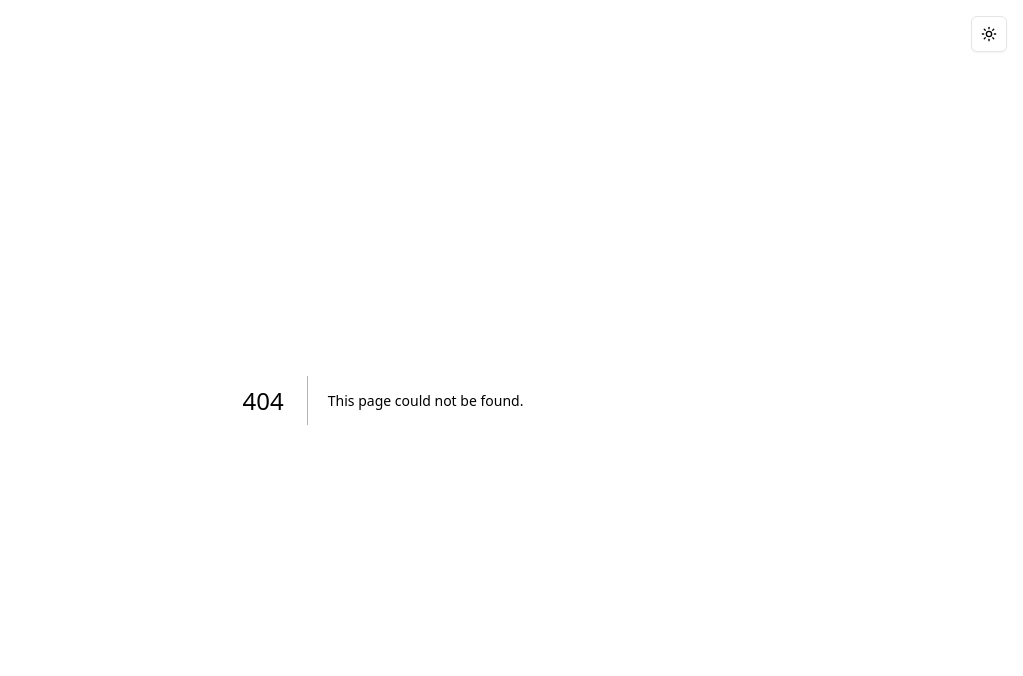
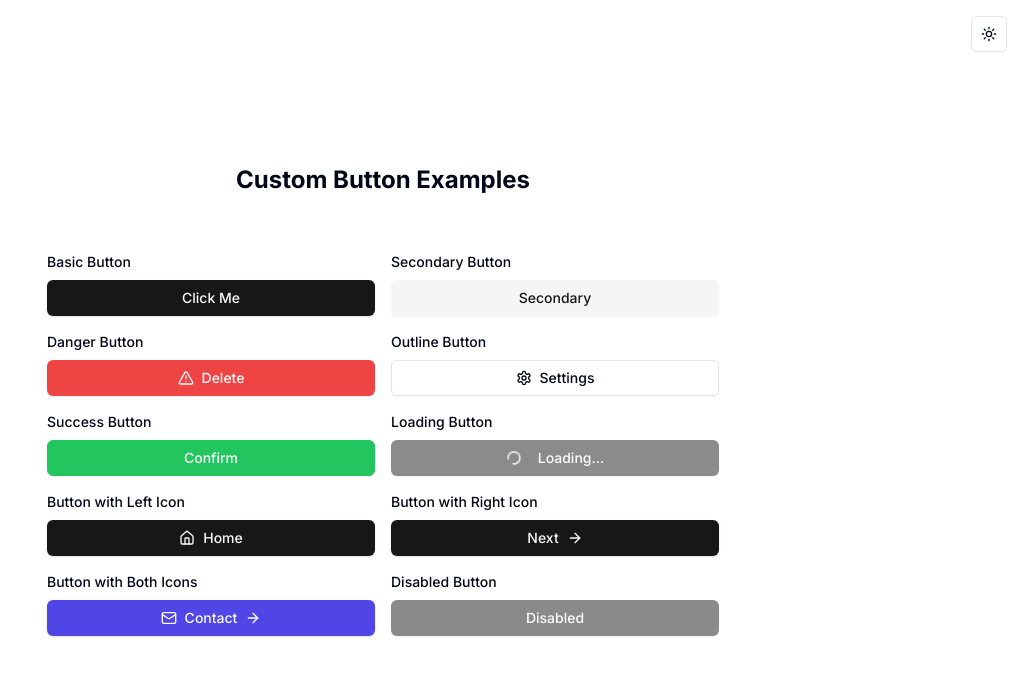
Before and after one commit to mickkhaw1981/nextjs-starter-kit, a Next.js app: page /buttons in a window 1280 px wide. Before the commit this address had no page. Shown: the top 676 px of the page, without its empty margins (257-1280 px from the left). Built offline with nearby package versions, Linux system fonts and the light colour scheme.

Commit message:
custom button component

```diff
--- /dev/null
+++ b/src/app/(demo)/buttons/page.tsx
@@ -0,0 +1,118 @@
+"use client";
+
+import { Home, ArrowRight, Mail, Settings, AlertTriangle } from "lucide-react";
+
+import { PrimaryButton } from "@/components/button/custom-button";
+
+export default function ButtonDemo() {
+  return (
+    <div className="flex min-h-screen flex-col items-center justify-center space-y-8 p-4">
+      <h1 className="mb-6 text-2xl font-bold">Custom Button Examples</h1>
+
+      <div className="grid w-full max-w-2xl grid-cols-1 gap-4 md:grid-cols-2">
+        {/* Basic Button */}
+        <div className="flex flex-col space-y-2">
+          <h2 className="text-sm font-medium">Basic Button</h2>
+          <PrimaryButton
+            title="Click Me"
+            onPress={() => alert("Button clicked!")}
+          />
+        </div>
+
+        {/* Secondary Button */}
+        <div className="flex flex-col space-y-2">
+          <h2 className="text-sm font-medium">Secondary Button</h2>
+          <PrimaryButton
+            title="Secondary"
+            bgVariant="secondary"
+            onPress={() => alert("Secondary button clicked!")}
+          />
+        </div>
+
+        {/* Danger Button */}
+        <div className="flex flex-col space-y-2">
+          <h2 className="text-sm font-medium">Danger Button</h2>
+          <PrimaryButton
+            title="Delete"
+            bgVariant="danger"
+            onPress={() => alert("Danger button clicked!")}
+            IconLeft={AlertTriangle}
+          />
+        </div>
+
+        {/* Outline Button */}
+        <div className="flex flex-col space-y-2">
+          <h2 className="text-sm font-medium">Outline Button</h2>
+          <PrimaryButton
+            title="Settings"
+            bgVariant="outline"
+            onPress={() => alert("Outline button clicked!")}
+            IconLeft={Settings}
+          />
+        </div>
+
+        {/* Success Button */}
+        <div className="flex flex-col space-y-2">
+          <h2 className="text-sm font-medium">Success Button</h2>
+          <PrimaryButton
+            title="Confirm"
+            bgVariant="success"
+            onPress={() => alert("Success button clicked!")}
+          />
+        </div>
+
+        {/* Loading Button */}
+        <div className="flex flex-col space-y-2">
+          <h2 className="text-sm font-medium">Loading Button</h2>
+          <PrimaryButton
+            title="Loading..."
+            isLoading={true}
+            onPress={() => {}}
+          />
+        </div>
+
+        {/* Button with Left Icon */}
+        <div className="flex flex-col space-y-2">
+          <h2 className="text-sm font-medium">Button with Left Icon</h2>
+          <PrimaryButton
+            title="Home"
+            onPress={() => alert("Home button clicked!")}
+            IconLeft={Home}
+          />
+        </div>
+
+        {/* Button with Right Icon */}
+        <div className="flex flex-col space-y-2">
+          <h2 className="text-sm font-medium">Button with Right Icon</h2>
+          <PrimaryButton
+            title="Next"
+            onPress={() => alert("Next button clicked!")}
+            IconRight={ArrowRight}
+          />
+        </div>
+
+        {/* Button with Both Icons */}
+        <div className="flex flex-col space-y-2">
+          <h2 className="text-sm font-medium">Button with Both Icons</h2>
+          <PrimaryButton
+            title="Contact"
+            onPress={() => alert("Contact button clicked!")}
+            IconLeft={Mail}
+            IconRight={ArrowRight}
+            className="bg-indigo-600 hover:bg-indigo-700"
+          />
+        </div>
+
+        {/* Disabled Button */}
+        <div className="flex flex-col space-y-2">
+          <h2 className="text-sm font-medium">Disabled Button</h2>
+          <PrimaryButton
+            title="Disabled"
+            onPress={() => alert("This should not trigger")}
+            disabled={true}
+          />
+        </div>
+      </div>
+    </div>
+  );
+}
--- a/src/app/page.tsx
+++ b/src/app/(root)/page.tsx
@@ -1,4 +1,7 @@
 import { Space_Grotesk as SpaceGrotesk } from "next/font/google";
+import Link from "next/link";
+
+import { Button } from "@/components/ui/button";
 
 const spaceGrotesk = SpaceGrotesk({ subsets: ["latin"] });
 
@@ -7,6 +10,9 @@ export default function Home() {
     <main className="flex min-h-screen flex-col items-center justify-between p-24">
       <div className={spaceGrotesk.className}>
         <h1 className="text-4xl font-bold">Next.js Starter Kit</h1>
+        <Link href="/buttons">
+          <Button className="mx-auto">Go to Buttons</Button>
+        </Link>
       </div>
     </main>
   );
--- /dev/null
+++ b/src/components/button/custom-button.tsx
@@ -0,0 +1,102 @@
+"use client";
+
+import { Loader2, LucideIcon } from "lucide-react";
+import type React from "react";
+
+import { Button } from "@/components/ui/button";
+import { cn } from "@/lib/utils";
+
+// Define the props interface
+export interface PrimaryButtonProps {
+  // Core Props
+  title: string;
+  onPress: () => void;
+
+  // Styling Props
+  bgVariant?: "primary" | "secondary" | "danger" | "outline" | "success";
+  textVariant?: "primary" | "default" | "secondary" | "danger" | "success";
+  className?: string;
+
+  // Icon Props
+  IconLeft?: LucideIcon;
+  IconRight?: LucideIcon;
+
+  // State Props
+  isLoading?: boolean;
+
+  // Additional button props
+  type?: "button" | "submit" | "reset";
+  disabled?: boolean;
+}
+
+export const PrimaryButton: React.FC<PrimaryButtonProps> = ({
+  title,
+  onPress,
+  bgVariant = "primary",
+  textVariant = "default",
+  className = "",
+  IconLeft,
+  IconRight,
+  isLoading = false,
+  type = "button",
+  disabled = false,
+  ...props
+}) => {
+  // Map bgVariant to shadcn/ui button variants
+  const getButtonVariant = () => {
+    switch (bgVariant) {
+      case "primary":
+        return "default";
+      case "secondary":
+        return "secondary";
+      case "danger":
+        return "destructive";
+      case "outline":
+        return "outline";
+      case "success":
+        return "outline"; // We'll customize this with additional classes
+      default:
+        return "default";
+    }
+  };
+
+  // Get text color classes based on textVariant
+  const getTextColorClass = () => {
+    switch (textVariant) {
+      case "primary":
+        return "text-neutral-900 dark:text-neutral-50";
+      case "secondary":
+        return "text-neutral-100 dark:text-neutral-800";
+      case "danger":
+        return "text-red-500 dark:text-red-900";
+      case "success":
+        return "text-green-500";
+      default:
+        return "";
+    }
+  };
+
+  // Additional classes for success variant
+  const getAdditionalClasses = () => {
+    if (bgVariant === "success") {
+      return "border-green-500 bg-green-500 text-white hover:bg-green-600 hover:border-green-600";
+    }
+    return "";
+  };
+
+  return (
+    <Button
+      type={type}
+      variant={getButtonVariant()}
+      onClick={onPress}
+      disabled={disabled || isLoading}
+      className={cn(getTextColorClass(), getAdditionalClasses(), className)}
+      {...props}
+    >
+      {isLoading && <Loader2 className="mr-2 animate-spin" />}
+      {IconLeft && !isLoading && <IconLeft />}
+      {title}
+      {IconRight && !isLoading && <IconRight />}
+    </Button>
+  );
+};
```
Also changed, not shown: src/components/ui/button.tsx (+13 -12 lines).
